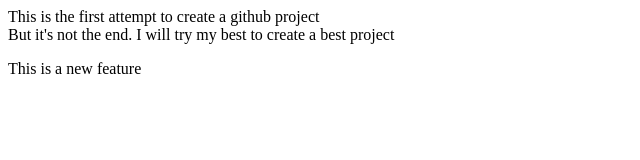
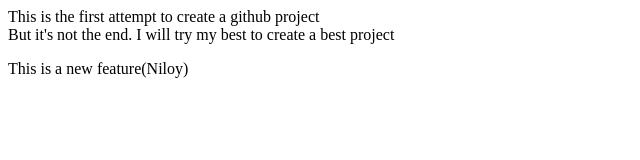
Before and after one commit to nildutta10/LocalRepos, a plain HTML site: page index.html in a window 1280 px wide. Shown: the full height of the page, 0-640 px from the left. Drawn offline with Linux system fonts and the light colour scheme.

Commit message:
Add NilOY

```diff
--- a/index.html
+++ b/index.html
@@ -1,4 +1,4 @@
 <P>This is the first attempt to create a github project<br>
 But it's not the end. I will try my best to create a best project</P>
 
-<p>This is a new feature</p>
+<p>This is a new feature(Niloy)</p>
```
